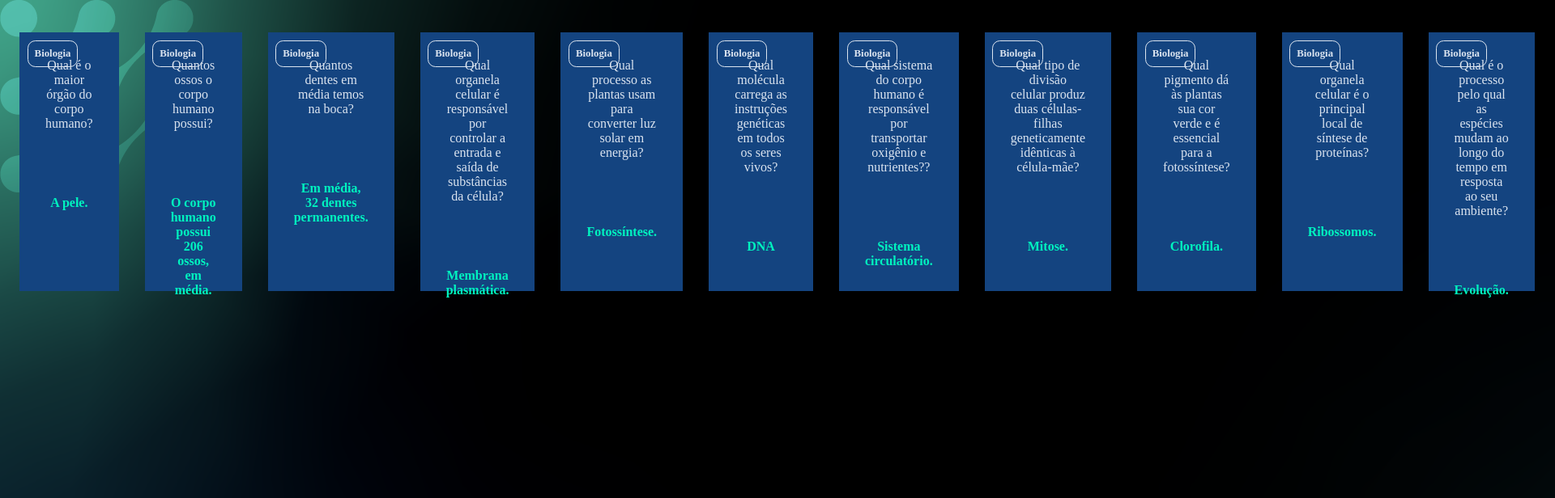
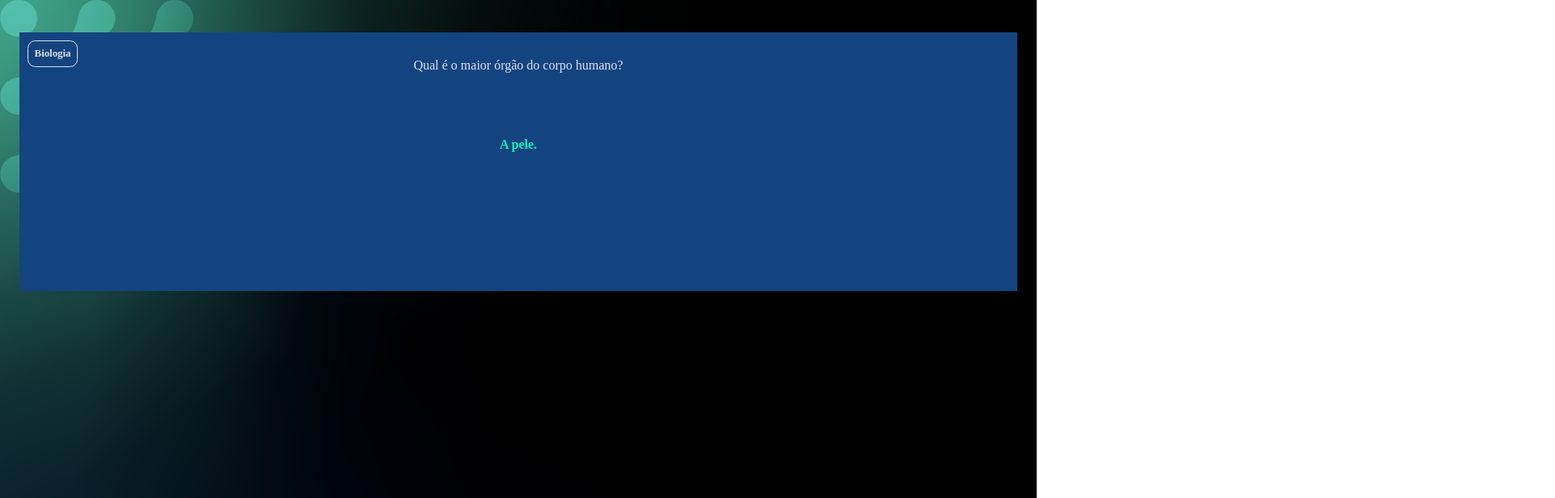
Before and after one commit to joaoraes/flashcard, a plain HTML site: page index.html in a window 1280 px wide. Shown: the top 616 px of the page at 81% size, 1920 px wide, since content can reach past the window. Drawn offline with Linux system fonts and the light colour scheme; a web font is replaced by a local one.

Commit message:
Add files via upload

```diff
--- a/index.html
+++ b/index.html
@@ -27,132 +27,10 @@
                     </div>
                 </div>
             </article>
-            <article class="cartao">
-                <div class="cartao__conteudo">
-                    <h3>Biologia</h3>
-                    <div class="cartao__conteudo__pergunta">
-                        <p>Quantos ossos o corpo humano possui?</p>
-                    </div>
-                    <div class="cartao__conteudo__resposta">
-                        <p>O corpo humano possui 206 ossos, em média.</p>
-                    </div>
-                </div>
-            </article>
-            <article class="cartao">
-                <div class="cartao__conteudo">
-                    <h3>Biologia</h3>
-                    <div class="cartao__conteudo__pergunta">
-                        <p>Quantos dentes em média temos na boca?</p>
-                    </div>
-                    <div class="cartao__conteudo__resposta">
-                        <p>Em média, 32 dentes permanentes.</p>
-                    </div>
-                </div>
-            </article>
-            <article class="cartao">
-                <div class="cartao__conteudo">
-                    <h3>Biologia</h3>
-                    <div class="cartao__conteudo__pergunta">
-                        <p>Qual organela celular é responsável por controlar a entrada e saída de substâncias da célula?
-                        </p>
-                    </div>
-                    <div class="cartao__conteudo__resposta">
-                        <p>Membrana plasmática.
-                        </p>
-                    </div>
-                </div>
-            </article>
-            <article class="cartao">
-                <div class="cartao__conteudo">
-                    <h3>Biologia</h3>
-                    <div class="cartao__conteudo__pergunta">
-                        <p>Qual processo as plantas usam para converter luz solar em energia?</p>
-                    </div>
-                    <div class="cartao__conteudo__resposta">
-                        <p>Fotossíntese.</p>
-                    </div>
-                </div>
-            </article>
-            <article class="cartao">
-                <div class="cartao__conteudo">
-                    <h3>Biologia</h3>
-                    <div class="cartao__conteudo__pergunta">
-                        <p>Qual molécula carrega as instruções genéticas em todos os seres vivos?</p>
-                    </div>
-                    <div class="cartao__conteudo__resposta">
-                        <p>DNA</p>
-                    </div>
-                </div>
-            </article>
-            <article class="cartao">
-                <div class="cartao__conteudo">
-                    <h3>Biologia</h3>
-                    <div class="cartao__conteudo__pergunta">
-                        <p>Qual sistema do corpo humano é responsável por transportar oxigênio e nutrientes??</p>
-                    </div>
-                    <div class="cartao__conteudo__resposta">
-                        <p>Sistema circulatório.</p>
-                    </div>
-                </div>
-            </article>
-            <article class="cartao">
-                <div class="cartao__conteudo">
-                    <h3>Biologia</h3>
-                    <div class="cartao__conteudo__pergunta">
-                        <p>Qual tipo de divisão celular produz duas células-filhas geneticamente idênticas à célula-mãe?
-                        </p>
-                    </div>
-                    <div class="cartao__conteudo__resposta">
-                        <p>Mitose.</p>
-                    </div>
-                </div>
-            </article>
-            <article class="cartao">
-                <div class="cartao__conteudo">
-                    <h3>Biologia</h3>
-                    <div class="cartao__conteudo__pergunta">
-                        <p>Qual pigmento dá às plantas sua cor verde e é essencial para a fotossíntese?</p>
-                    </div>
-                    <div class="cartao__conteudo__resposta">
-                        <p>Clorofila.</p>
-                    </div>
-                </div>
-            </article>
-            <article class="cartao">
-                <div class="cartao__conteudo">
-                    <h3>Biologia</h3>
-                    <div class="cartao__conteudo__pergunta">
-                        <p>Qual organela celular é o principal local de síntese de proteínas?</p>
-                    </div>
-                    <div class="cartao__conteudo__resposta">
-                        <p>Ribossomos.</p>
-                    </div>
-                </div>
-            </article>
-                <article class="cartao">
-                <div class="cartao__conteudo">
-                    <h3>Biologia</h3>
-                    <div class="cartao__conteudo__pergunta">
-                        <p>Qual é o processo pelo qual as espécies mudam ao longo do tempo em resposta ao seu ambiente?</p>
-                    </div>
-                    <div class="cartao__conteudo__resposta">
-                        <p>Evolução.</p>
-                    </div>
-                </div>
-            </article>
-                            <article class="cartao">
-                <div class="cartao__conteudo">
-                    <h3>Biologia</h3>
-                    <div class="cartao__conteudo__pergunta">
-                        <p>Qual tipo de microrganismo é acelular e requer uma célula hospedeira para se replicar?</p>
-                    </div>
-                    <div class="cartao__conteudo__resposta">
-                        <p>Vírus.</p>
-                    </div>
-                </div>
-            </article>
+
         </section>
     </main>
+    <script src="perguntas.js"></script>
 </body>
 <footer>
     <p>Desenvolvido por João Victor, sem fins lucrativos.</p>
```
